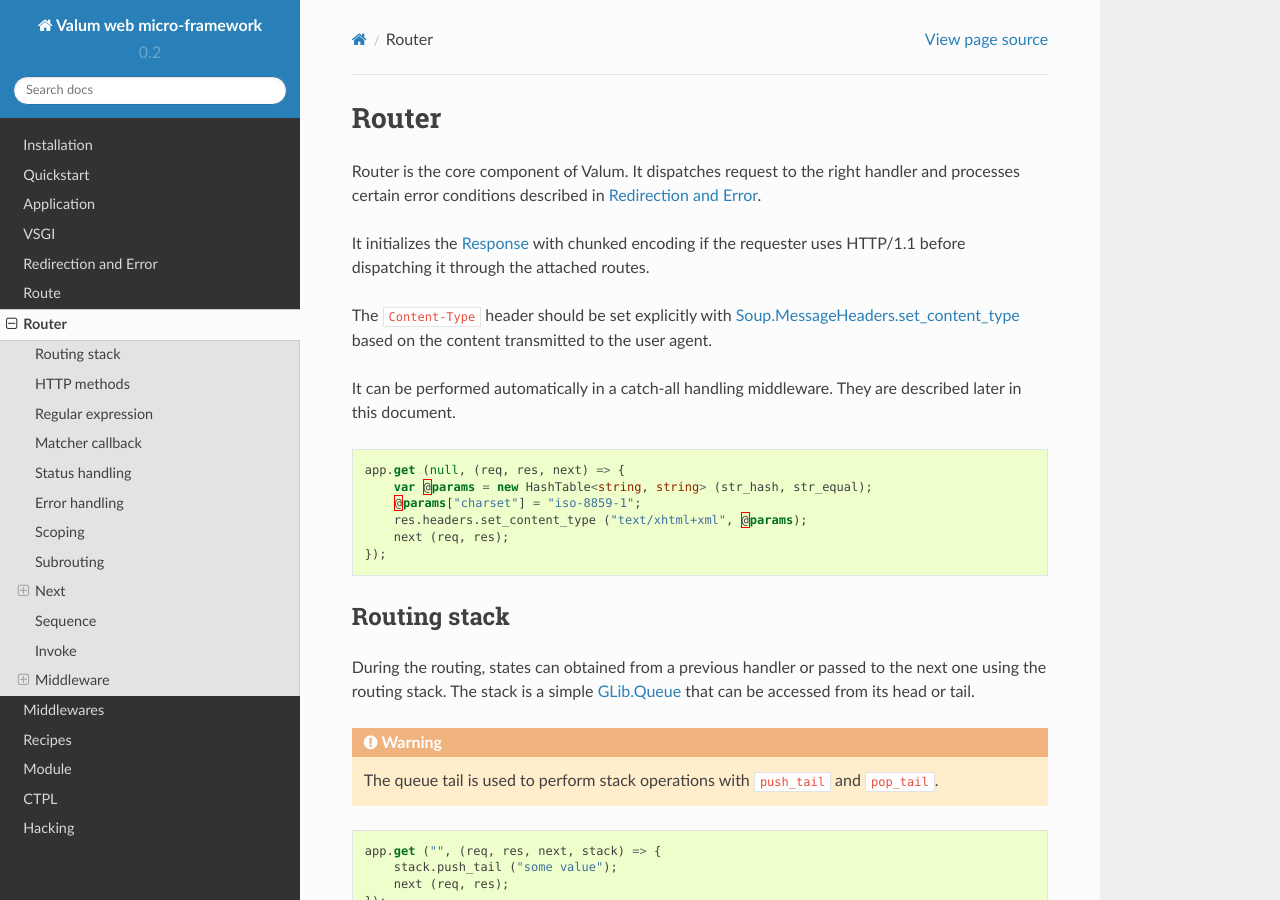
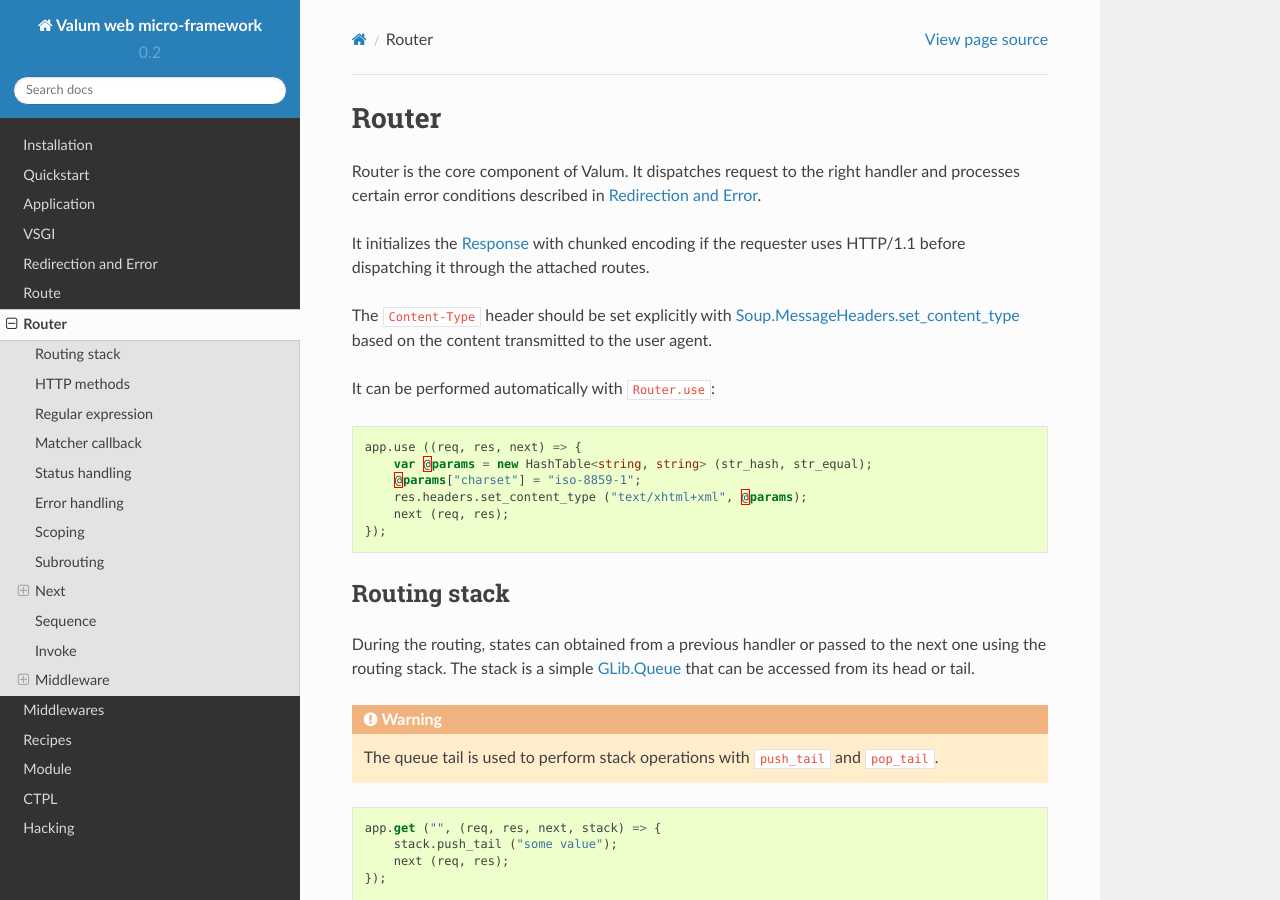
Before and after one commit to valum-framework/valum, a Sphinx documentation site: the page built from docs/router.rst, in a window 1280 px wide and 900 px high. Built offline with Sphinx 7.4.7 and the Read the Docs theme 2.0.0, drawn with Linux system fonts in a browser that asks for light colours; pages that are not in the unit, such as notebooks, are missing from menus; some of the changed text lies outside the part shown.

Commit message:
Introduce 'Router.use' to mount middlewares
The new 'use' function let one mount a handling middleware on the
routing queue neatly.

Fix nullable method in 'Router.matcher'.

Deprecate 'Router.all' as it does essentially the same thing and without
any real use case.

```diff
--- a/docs/router.rst
+++ b/docs/router.rst
@@ -14,12 +14,11 @@
 
 .. _Soup.MessageHeaders.set_content_type: http://valadoc.org/#!api=libsoup-2.4/Soup.MessageHeaders.set_content_type
 
-It can be performed automatically in a catch-all handling middleware. They are
-described later in this document.
+It can be performed automatically with ``Router.use``:
 
 .. code:: vala
 
-    app.get (null, (req, res, next) => {
+    app.use ((req, res, next) => {
         var @params = new HashTable<string, string> (str_hash, str_equal);
         @params["charset"] = "iso-8859-1";
         res.headers.set_content_type ("text/xhtml+xml", @params);
@@ -110,13 +109,9 @@
 
     app.method (Request.GET, "rule", (req, res) => {});
 
-Multiple methods can be captured with ``methods`` and ``all``.
+Multiple methods can be captured with ``methods``:
 
 .. code:: vala
-
-    app.all ("", (req, res) => {
-        // matches all methods registered in VSGI.Request.METHODS
-    });
 
     app.methods (Request.GET, Request.POST, "", (req, res) => {
         // matches GET and POST
@@ -442,12 +437,22 @@
 A handling middleware can also pass a filtered :doc:`vsgi/request` or
 :doc:`vsgi/response` objects using :doc:`vsgi/filters`,
 
+These middlewares can be mounted on the routing queue with ``Router.use`` or
+conditionally to a matching middleware.
+
+.. code:: vala
+
+    app.use ((req, res, next) => {
+        // executed on every request
+        next (req, res);
+    });
+
 The following example shows a middleware that provide a compressed stream over
 the :doc:`vsgi/response` body.
 
 .. code:: vala
 
-    app.get (null, (req, res, next) => {
+    app.use ((req, res, next) => {
         res.headers.replace ("Content-Encoding", "gzip");
         next (req, new ConvertedResponse (res, new ZLibCompressor (ZlibCompressorFormat.GZIP)));
     });
```
Also changed, not shown: 3 other files.
